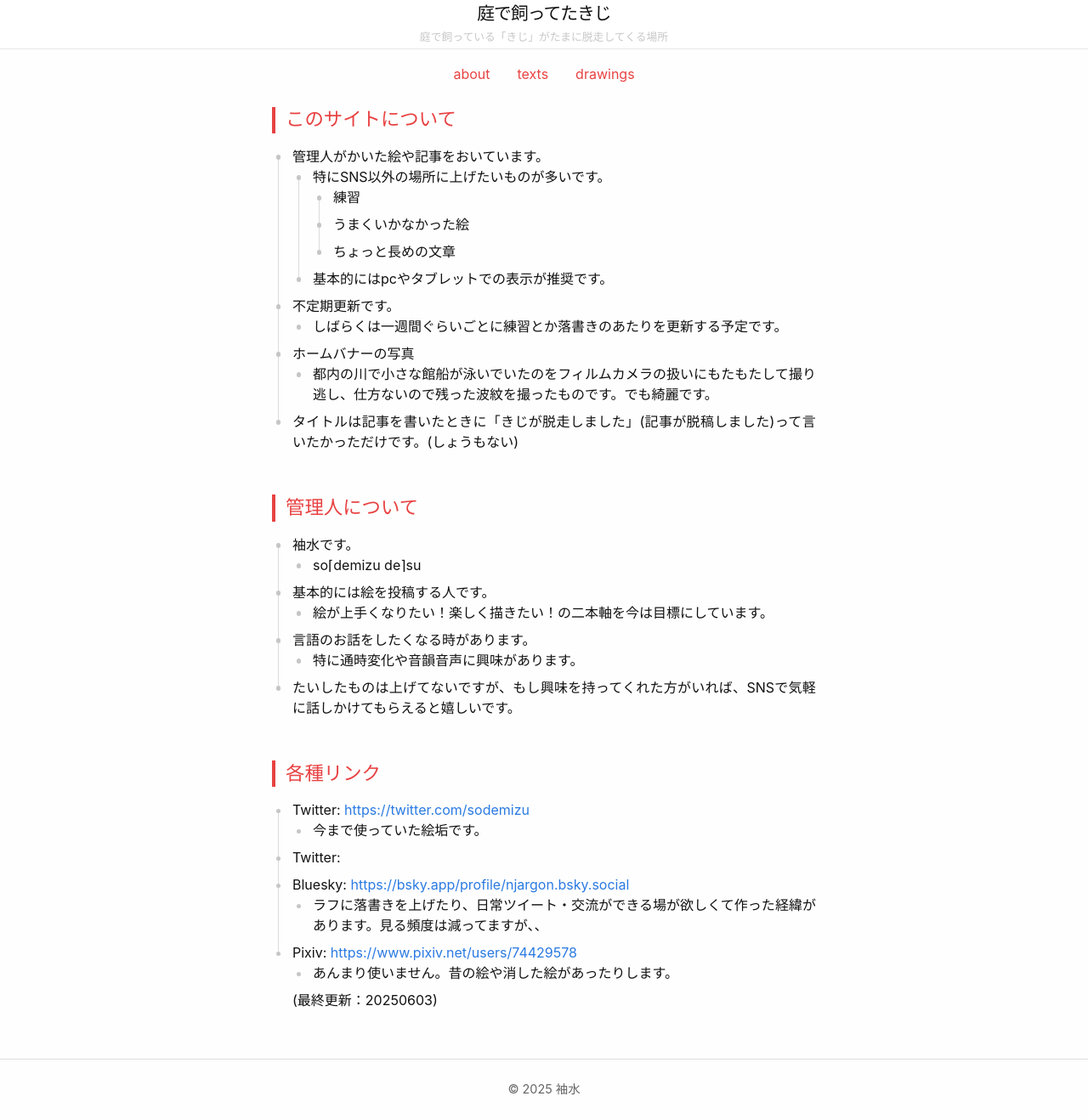
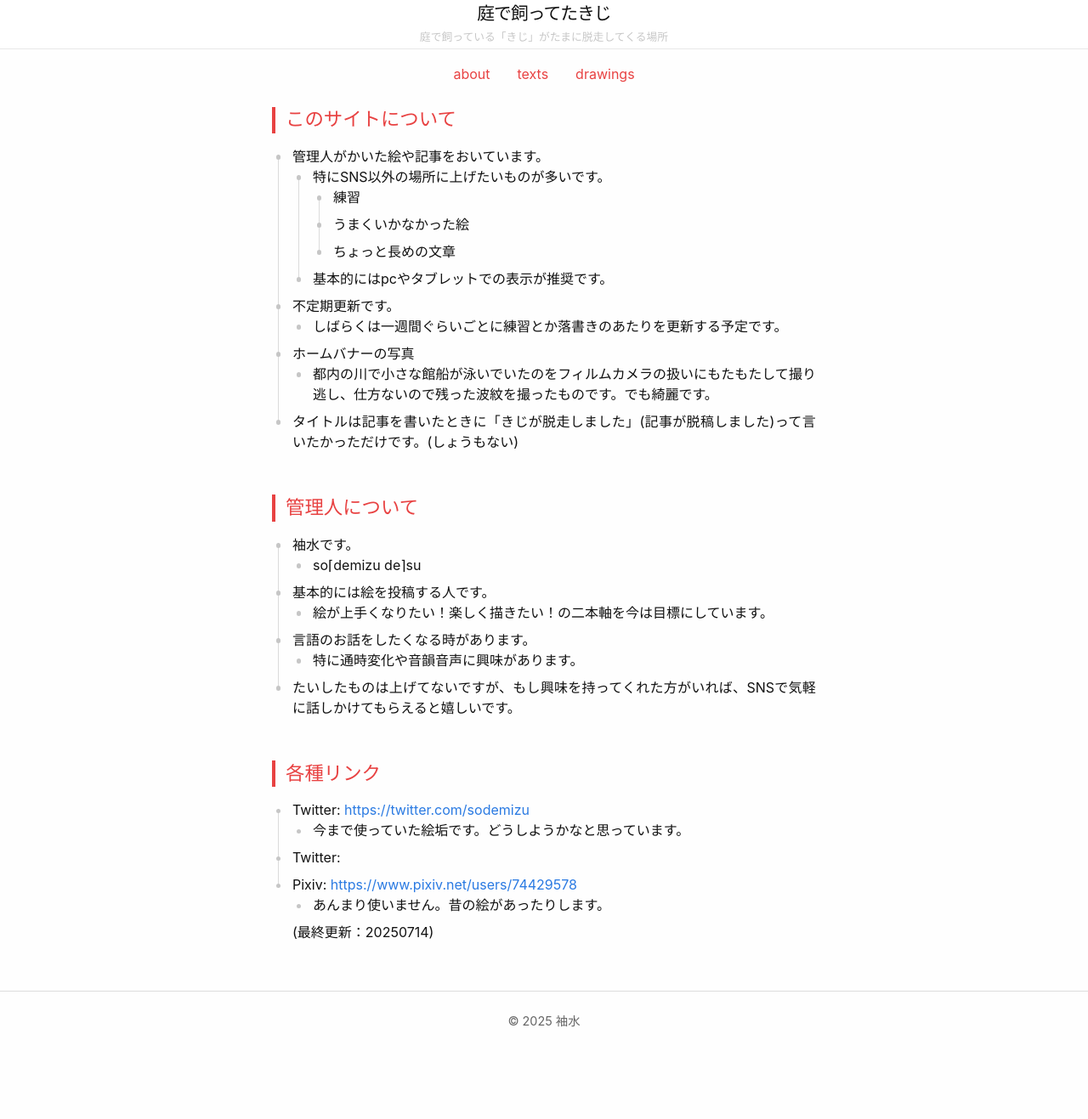
Before and after one commit to njargon/njargon.github.io, a Jekyll site: the page built from about.md, in a window 1280 px wide. Shown: the whole page at 85% size. Built offline with Jekyll 4.4.1, drawn with Linux system fonts in a browser that asks for light colours; after the commit the page ends 1237 px from its top, so only the background shows below that.

Commit message:
vault backup: 2025-07-14 14:37:20

```diff
--- a/about.md
+++ b/about.md
@@ -36,11 +36,9 @@ permalink: /about/
 
 ## 各種リンク
 - Twitter: [https://twitter.com/sodemizu](https://twitter.com/sodemizu)
-	- 今まで使っていた絵垢です。
+	- 今まで使っていた絵垢です。どうしようかなと思っています。
 - Twitter:
-- Bluesky: [https://bsky.app/profile/njargon.bsky.social](https://bsky.app/profile/njargon.bsky.social)
-	- ラフに落書きを上げたり、日常ツイート・交流ができる場が欲しくて作った経緯があります。見る頻度は減ってますが、、
 - Pixiv: [https://www.pixiv.net/users/74429578](https://www.pixiv.net/users/74429578)
-	- あんまり使いません。昔の絵や消した絵があったりします。
+	- あんまり使いません。昔の絵があったりします。
 
-(最終更新：20250603)
+(最終更新：20250714)
```
